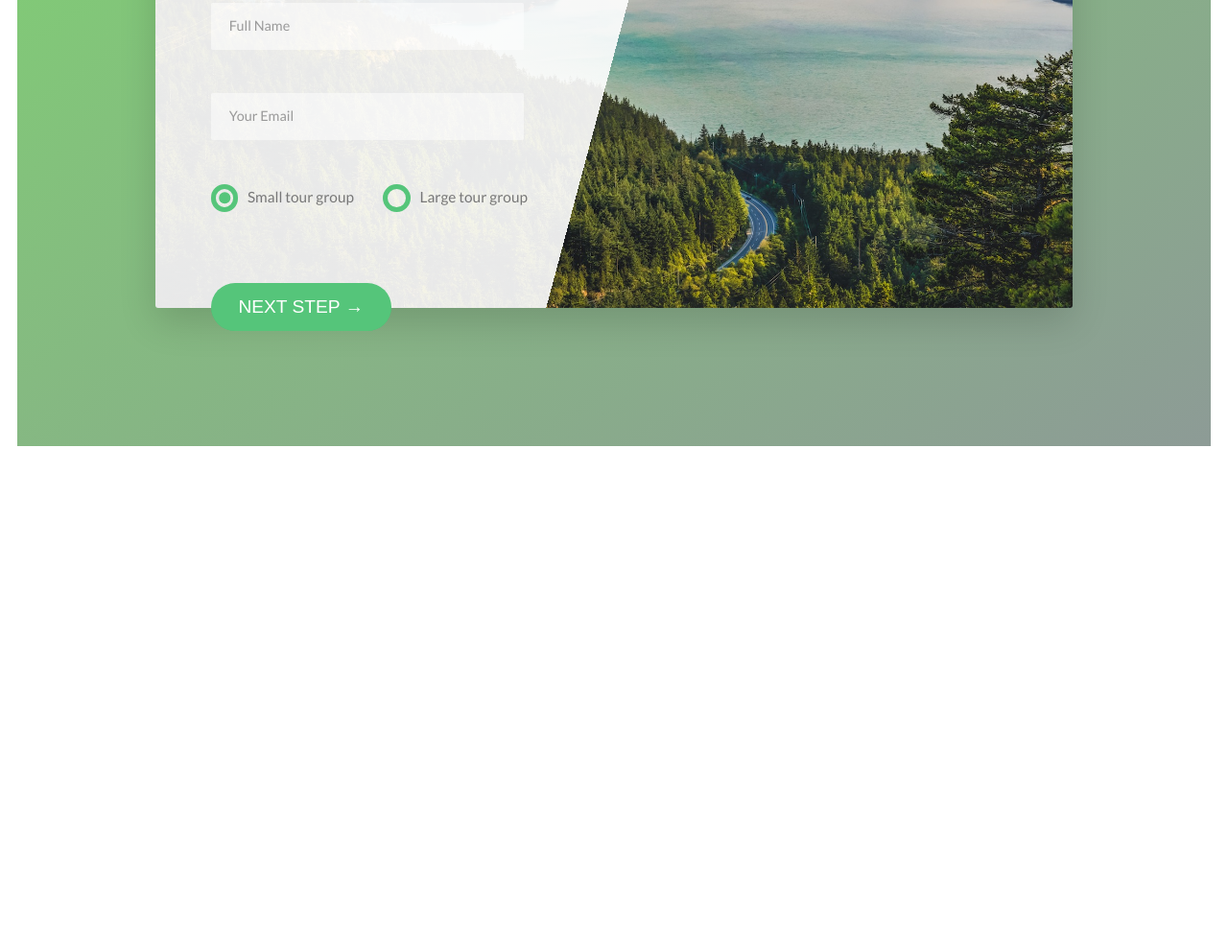
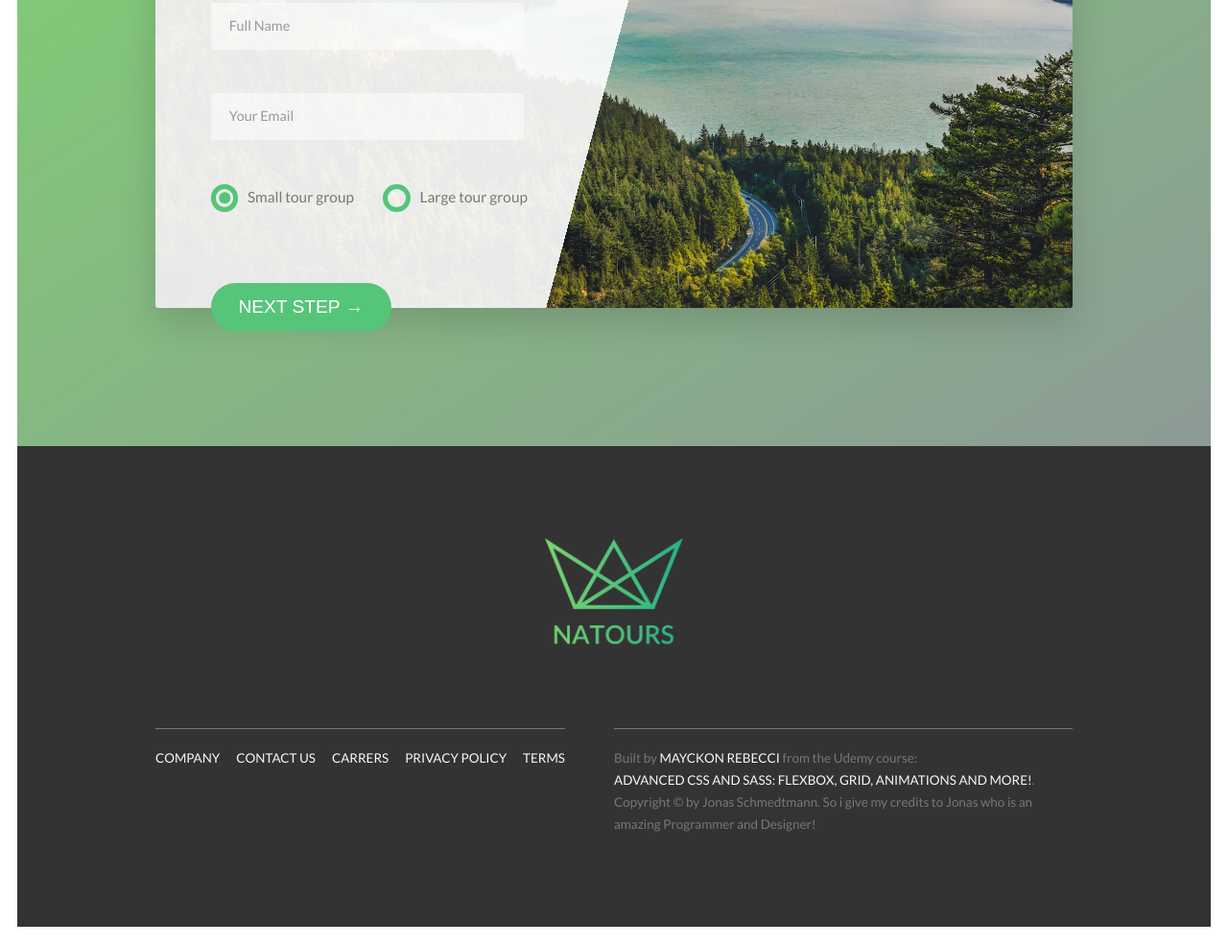
Before and after one commit to mayckonrebecci/natours, a website: page index.html in a window 1280 px wide. Shown: the part 5189-6173 px from the top of the page at 96% size. Before the commit the page ends 5807 px from the top, so only its background shows below. Drawn offline with Linux system fonts and the light colour scheme.

Commit message:
adding Footer

```diff
--- a/index.html
+++ b/index.html
@@ -334,6 +334,40 @@
 
         </main>
 
+        <footer class="footer">
+            <div class="footer__logo-box">
+                <img src="img/logo-green-2x.png" alt="Full logo" class="footer__logo">
+            </div>
+
+            <div class="container-footer">
+
+                <div class="footer__navigation">
+                    <ul class="footer__list">
+                        <li class="footer__item">
+                            <a href="#" class="footer__link">Company</a>
+                        </li>
+                        <li class="footer__item">
+                            <a href="#" class="footer__link">Contact us</a>
+                        </li>
+                        <li class="footer__item">
+                            <a href="#" class="footer__link">Carrers</a>
+                        </li>
+                        <li class="footer__item">
+                            <a href="#" class="footer__link">Privacy Policy</a>
+                        </li>
+                        <li class="footer__item">
+                            <a href="#" class="footer__link">Terms</a>
+                        </li>
+                </div>
+
+                <div class="footer__navigation">
+                    <p class="footer__copyright">
+                        Built by <a href="#" class="footer__link">Mayckon Rebecci</a> from the Udemy course: <a href="https://www.udemy.com/course/advanced-css-and-sass" class="footer__link">Advanced CSS and Sass: Flexbox, Grid, Animations and More!</a>. Copyright &copy; by Jonas Schmedtmann. So i give my credits to Jonas who is an amazing Programmer and Designer!
+                    </p>
+                </div>
+            </div>
+
+        </footer>
 
     </body>
 </html>
--- a/sass/abstract/_variables.scss
+++ b/sass/abstract/_variables.scss
@@ -13,6 +13,7 @@ $color-grey-light-1: #f7f7f7;
 $color-grey-light-2: #eee;
 $color-dark-grey: #777;
 $color-dark-grey-2: #999;
+$color-dark-grey-3: #333;
 
 $color-white: #fff;
 $color-main-black: #131313;
--- a/sass/base/_base.scss
+++ b/sass/base/_base.scss
@@ -16,6 +16,12 @@ html {
 
 body {
 	box-sizing: border-box;
+    padding: 1.875rem;
+	font-family: "Lato", sans-serif;
+	font-weight: 25rem;
+	font-size: 1rem;
+	line-height: 1.7;
+	color: $color-dark-grey;
 }
 
 
--- a/sass/base/_typography.scss
+++ b/sass/base/_typography.scss
@@ -1,11 +1,4 @@
-body {
-	padding: 1.875rem;
-	font-family: "Lato", sans-serif;
-	font-weight: 25rem;
-	font-size: 1rem;
-	line-height: 1.7;
-	color: $color-dark-grey;
-}
+
 
 .heading-primary {
 	color: $color-white;
--- /dev/null
+++ b/sass/layout/_footer.scss
@@ -0,0 +1,49 @@
+.footer {
+    background-color: $color-dark-grey-3;
+    padding: 10rem 0;
+    font-size: 1.4rem;
+
+    &__logo-box {
+        text-align: center;
+        margin-bottom: 8rem;
+    }
+
+    &__logo {
+        width: 15rem;
+        height: auto;
+    }
+
+    &__list,
+    &__copyright {
+        border-top: solid 1px $color-dark-grey;
+        padding-top: 2rem;
+        display: inline-block;
+    }
+
+    &__item {
+        display: inline-block;
+
+        &:not(:last-child){
+            margin-right: 1.5rem;
+        }
+    }
+
+    &__link {
+
+        &:link,
+        &:visited {
+            background-color: $color-dark-grey-3;
+            color: $color-grey-light-1;
+            text-transform: uppercase;
+            display: inline-block;
+            transition: all .3s;
+        }
+
+        &:hover,
+        &:active {
+            color: $color-primary;
+            box-shadow: 0 1rem 2rem rgba($color-pure-black, .4);
+            transform: rotate(7deg) scale(1.3);
+        }
+    }
+}
--- a/sass/layout/_grid.scss
+++ b/sass/layout/_grid.scss
@@ -40,6 +40,12 @@
     padding: 0 15rem;
 }
 
+.container-footer {
+    display: grid;
+    grid-template-columns: 1fr 1fr;
+    padding: 0 15rem;
+}
+
 @media (max-width:  1366px) {
     .container-features{
 
--- a/sass/main.scss
+++ b/sass/main.scss
@@ -15,6 +15,7 @@
 @import "components/story";
 @import "components/form";
 
+@import "layout/footer";
 @import "layout/grid";
 @import "layout/header";
 
```
Also changed, not shown: css/style.css.
